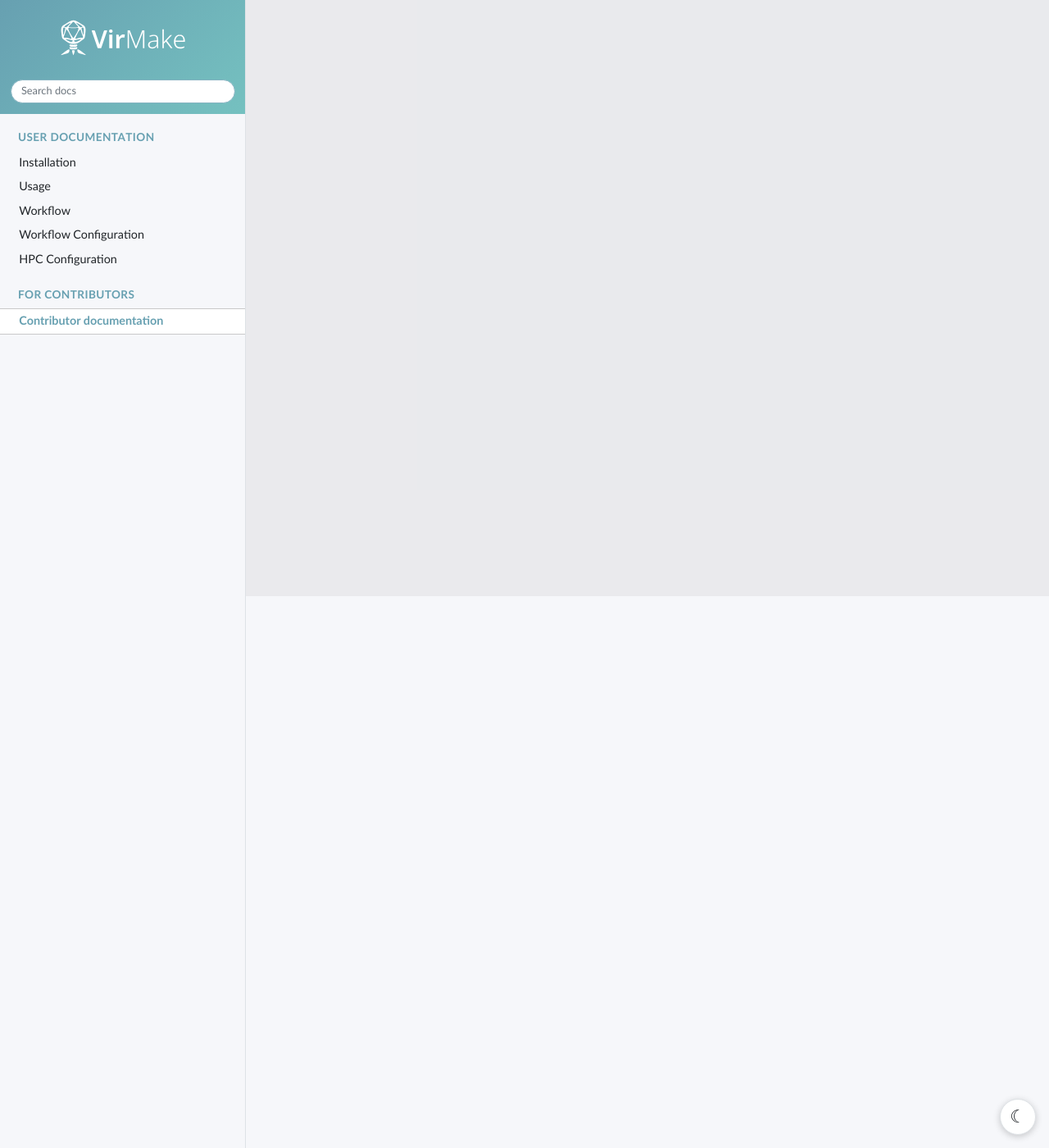
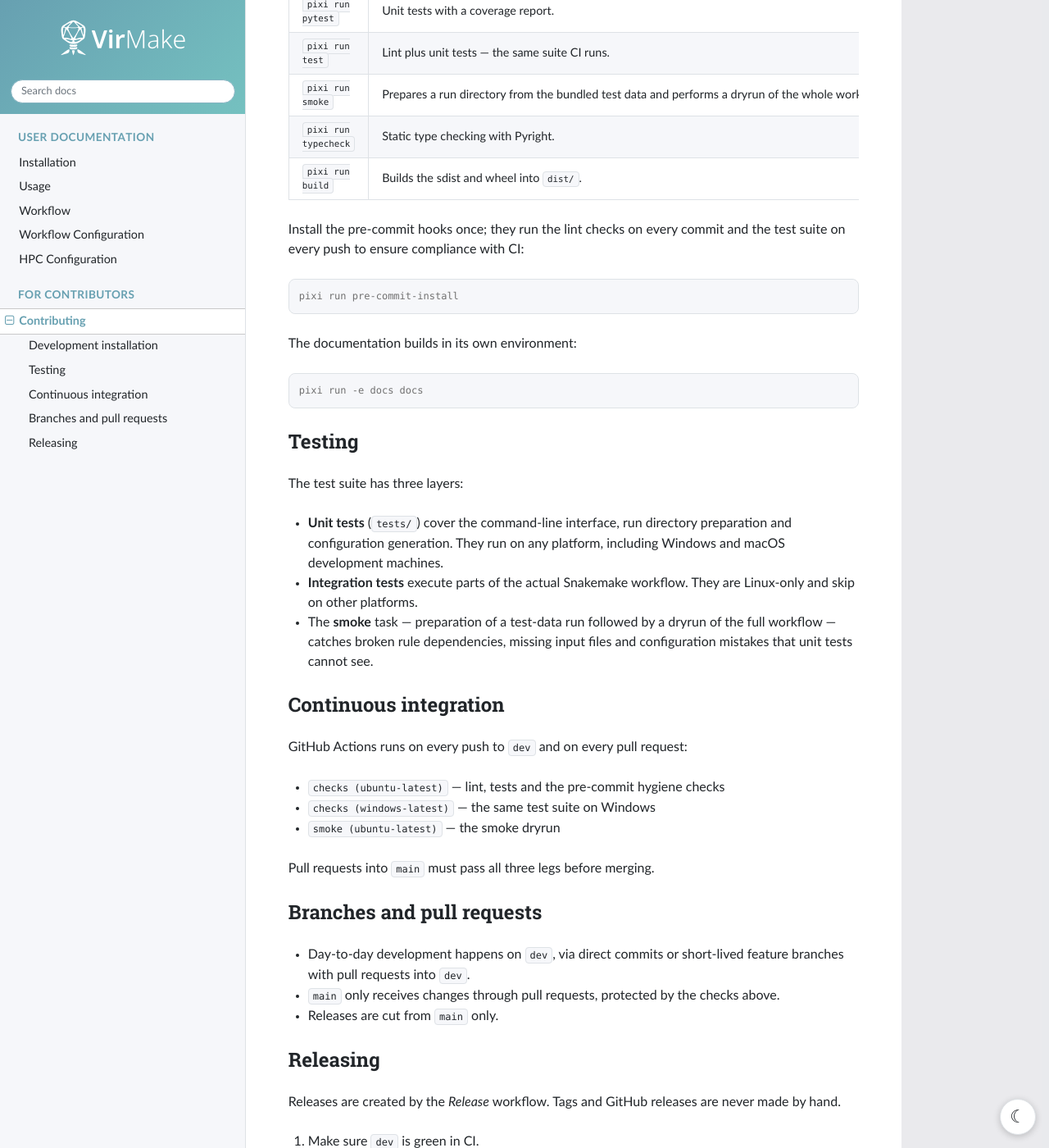
Before and after one commit to Rounge-lab/VirMake, a Sphinx documentation site: the page built from docs/source/content/contributing.rst, in a window 1280 px wide and 1400 px high, scrolled down 673 px. Shown: the whole window at 82% size. Built offline with Sphinx 7.4.7 and the Read the Docs theme 3.1.0, drawn with Linux system fonts in a browser that asks for light colours; some of the changed text lies outside the part shown.

Commit message:
Added contributor documentation

```diff
--- a/docs/source/content/contributing.rst
+++ b/docs/source/content/contributing.rst
@@ -1,3 +1,125 @@
-=========================
-Contributor documentation
-=========================
+=============
+Contributing
+=============
+
+This page is for developers and contributors working on **VirMake** itself.
+To use the pipeline, see :doc:`install` and :doc:`usage`.
+
+Development installation
+------------------------
+
+Development happens on the ``dev`` branch. The development environment is
+managed with `pixi <https://pixi.sh>`_, which installs **VirMake** as an
+editable package together with the development tools:
+
+.. code-block:: console
+
+    git clone https://github.com/Rounge-lab/VirMake.git
+    cd VirMake
+    git switch dev
+    pixi install
+
+Pixi tasks:
+
+.. list-table::
+   :header-rows: 1
+   :widths: 30 70
+
+   * - Task
+     - Description
+   * - ``pixi run lint`` / ``pixi run lint-fix``
+     - Ruff lint and format checks, with and without automatic fixes.
+   * - ``pixi run pytest``
+     - Unit tests with a coverage report.
+   * - ``pixi run test``
+     - Lint plus unit tests — the same suite CI runs.
+   * - ``pixi run smoke``
+     - Prepares a run directory from the bundled test data and performs a
+       dryrun of the whole workflow.
+   * - ``pixi run typecheck``
+     - Static type checking with Pyright.
+   * - ``pixi run build``
+     - Builds the sdist and wheel into ``dist/``.
+
+Install the pre-commit hooks once; they run the lint checks on every
+commit and the test suite on every push to ensure compliance with CI:
+
+.. code-block:: console
+
+    pixi run pre-commit-install
+
+The documentation builds in its own environment:
+
+.. code-block:: console
+
+    pixi run -e docs docs
+
+Testing
+-------
+
+The test suite has three layers:
+
+* **Unit tests** (``tests/``) cover the command-line interface, run
+  directory preparation and configuration generation. They run on any
+  platform, including Windows and macOS development machines.
+* **Integration tests** execute parts of the actual Snakemake workflow.
+  They are Linux-only and skip on other platforms.
+* The **smoke** task — preparation of a test-data run followed by a dryrun
+  of the full workflow — catches broken rule dependencies, missing input
+  files and configuration mistakes that unit tests cannot see.
+
+Continuous integration
+----------------------
+
+GitHub Actions runs on every push to ``dev`` and on every pull request:
+
+* ``checks (ubuntu-latest)`` — lint, tests and the pre-commit hygiene
+  checks
+* ``checks (windows-latest)`` — the same test suite on Windows
+* ``smoke (ubuntu-latest)`` — the smoke dryrun
+
+Pull requests into ``main`` must pass all three legs before merging.
+
+Branches and pull requests
+--------------------------
+
+* Day-to-day development happens on ``dev``, via direct commits or
+  short-lived feature branches with pull requests into ``dev``.
+* ``main`` only receives changes through pull requests, protected by the
+  checks above.
+* Releases are cut from ``main`` only.
+
+Releasing
+---------
+
+Releases are created by the *Release* workflow. Tags and GitHub releases
+are never made by hand.
+
+1. Make sure ``dev`` is green in CI.
+
+2. Bump the ``version`` in ``pyproject.toml`` — the single place the
+   version is defined. (Run ``pixi install`` afterwards so the local
+   editable install picks up the change.)
+
+3. Merge ``dev`` into ``main`` via pull request and wait for the required
+   checks.
+
+4. On GitHub, open *Actions → Release → Run workflow*, select the ``main``
+   branch and enter the version number. The workflow refuses to run from
+   any other branch.
+
+5. The workflow then:
+
+   * runs the test suite and the smoke dryrun,
+   * verifies that the requested version matches the package and that
+     the tag does not exist yet,
+   * builds the sdist and wheel,
+   * creates the GitHub release with both artifacts attached, the
+     sdist's sha256 in the release notes and an automatic changelog,
+   * if a bioconda recipe exists, updates it in the ``Rounge-lab``
+     bioconda-recipes fork with the new version and sha256, pushes a
+     branch, and prints the link for opening the pull request into
+     bioconda.
+
+6. Open the bioconda pull request from the printed link and submit it
+   for review.
```
